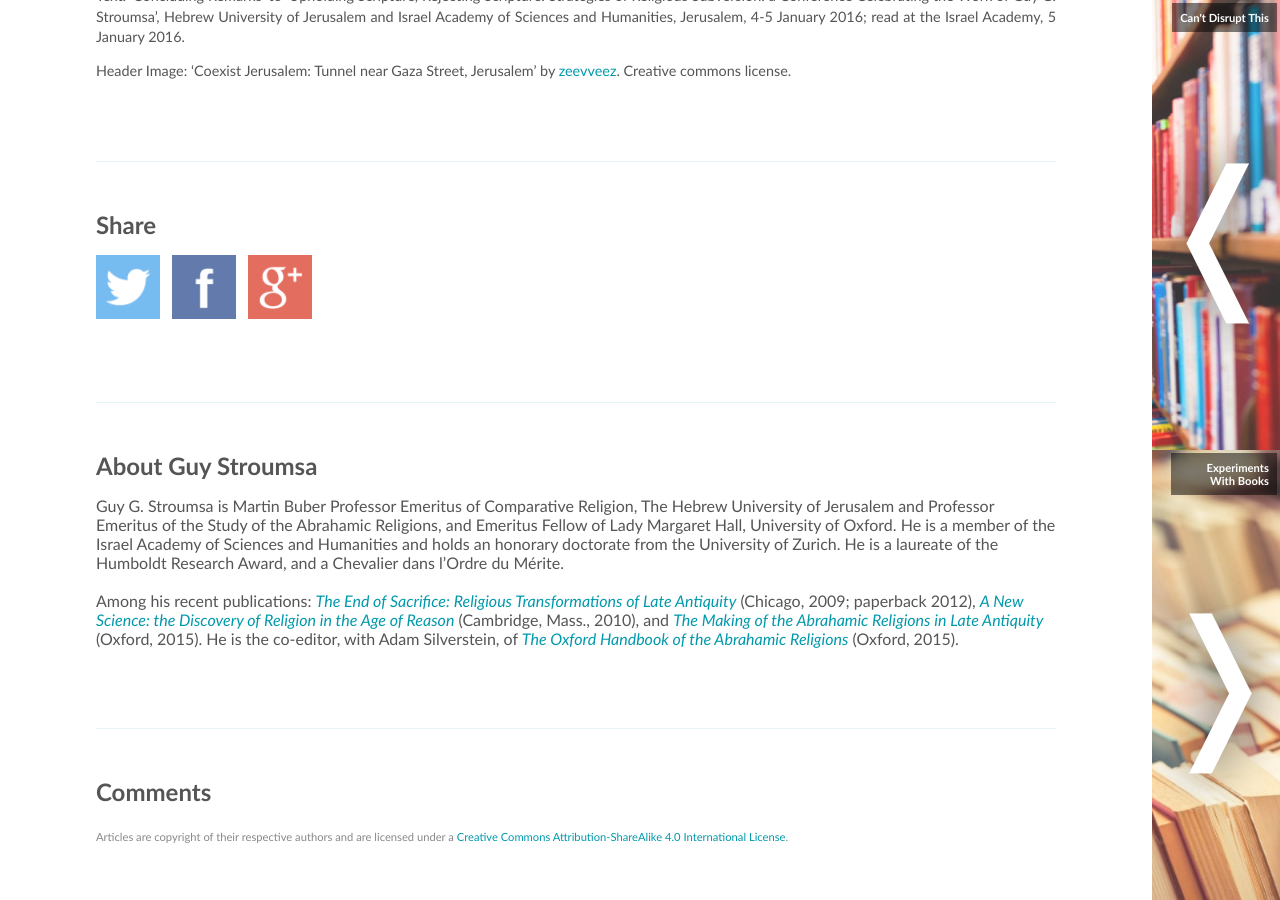
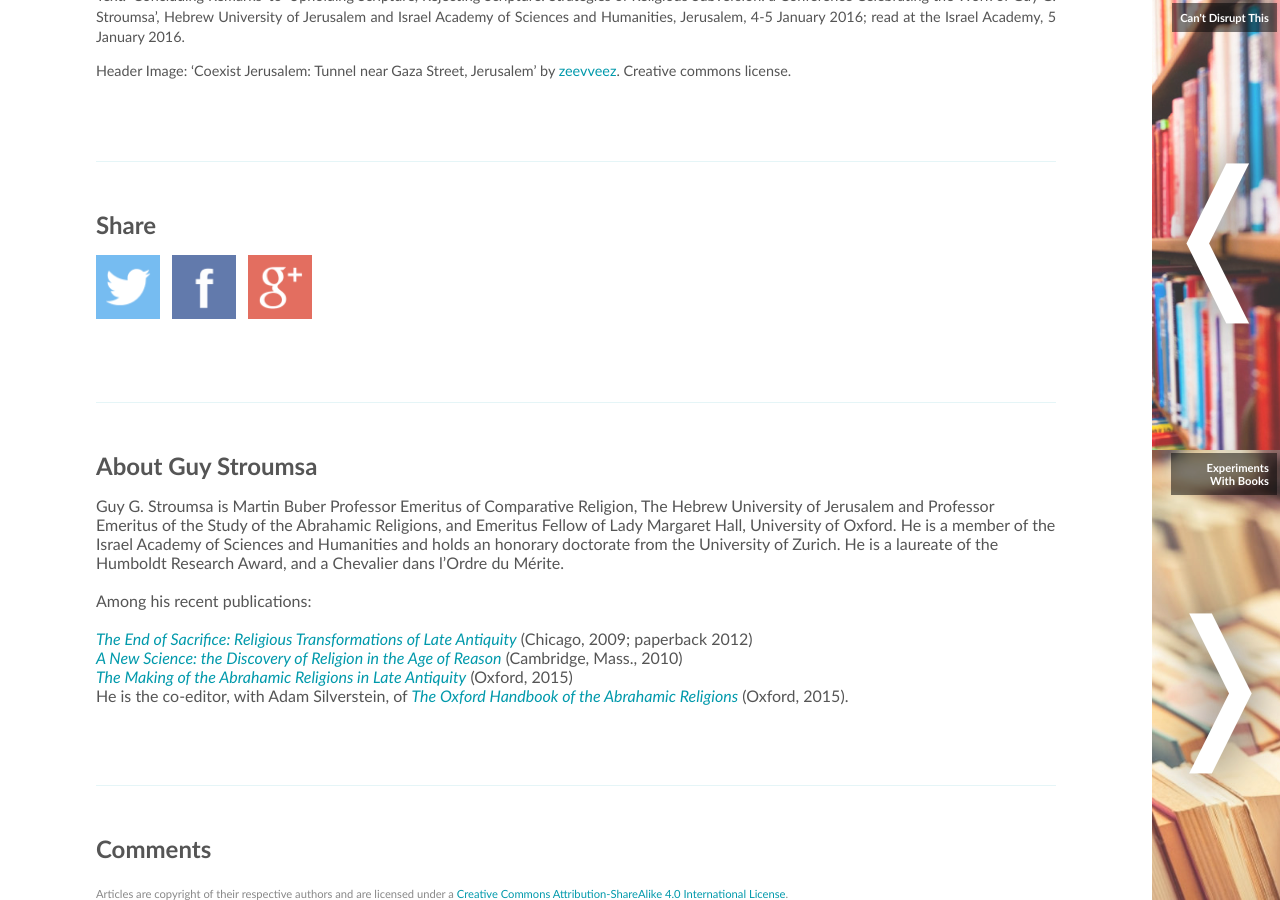
Before and after one commit to uoou/uoou.github.io, a Jekyll site: the page built from _posts/2016-01-09-a-view-from-Jerusalem.md, in a window 1280 px wide and 900 px high, scrolled down 2475 px. Built offline with Jekyll 4.4.1, drawn with Linux system fonts in a browser that asks for light colours; Markdown is read by kramdown in place of the engine named in the settings; comment, search, counter and statistics services are not loaded.

Commit message:
Update _config.yml

```diff
--- a/_config.yml
+++ b/_config.yml
@@ -55,7 +55,7 @@ authors:
             Email: mailto:blah@blah.com
     gstroumsa:
         name: Guy Stroumsa
-        bio: "Guy G. Stroumsa is Martin Buber Professor Emeritus of Comparative Religion, The Hebrew University of Jerusalem and Professor Emeritus of the Study of the Abrahamic Religions, and Emeritus Fellow of Lady Margaret Hall, University of Oxford. He is a member of the Israel Academy of Sciences and Humanities and holds an honorary doctorate from the University of Zurich. He is a laureate of the Humboldt Research Award, and a Chevalier dans l’Ordre du Mérite.<br /><br />Among his recent publications: <em><a href=\"http://www.press.uchicago.edu/ucp/books/book/chicago/E/bo5747718.html\">The End of Sacrifice: Religious Transformations of Late Antiquity</a></em> (Chicago, 2009; paperback 2012), <em><a href=\"http://www.hup.harvard.edu/catalog.php?isbn=9780674048607\">A New Science: the Discovery of Religion in the Age of Reason</a></em> (Cambridge, Mass., 2010), and <em><a href=\"https://global.oup.com/academic/product/the-making-of-the-abrahamic-religions-in-late-antiquity-9780198738862?cc=il&lang=en\">The Making of the Abrahamic Religions in Late Antiquity</a></em> (Oxford, 2015). He is the co-editor, with Adam Silverstein, of <em><a href=\"https://global.oup.com/academic/product/the-oxford-handbook-of-the-abrahamic-religions-9780199697762?cc=il&lang=en\">The Oxford Handbook of the Abrahamic Religions</a></em> (Oxford, 2015)."
+        bio: "Guy G. Stroumsa is Martin Buber Professor Emeritus of Comparative Religion, The Hebrew University of Jerusalem and Professor Emeritus of the Study of the Abrahamic Religions, and Emeritus Fellow of Lady Margaret Hall, University of Oxford. He is a member of the Israel Academy of Sciences and Humanities and holds an honorary doctorate from the University of Zurich. He is a laureate of the Humboldt Research Award, and a Chevalier dans l’Ordre du Mérite.<br /><br />Among his recent publications:<br /><br /><em><a href=\"http://www.press.uchicago.edu/ucp/books/book/chicago/E/bo5747718.html\">The End of Sacrifice: Religious Transformations of Late Antiquity</a></em> (Chicago, 2009; paperback 2012)<br /><em><a href=\"http://www.hup.harvard.edu/catalog.php?isbn=9780674048607\">A New Science: the Discovery of Religion in the Age of Reason</a></em> (Cambridge, Mass., 2010)<br /><em><a href=\"https://global.oup.com/academic/product/the-making-of-the-abrahamic-religions-in-late-antiquity-9780198738862?cc=il&lang=en\">The Making of the Abrahamic Religions in Late Antiquity</a></em> (Oxford, 2015)<br />He is the co-editor, with Adam Silverstein, of <em><a href=\"https://global.oup.com/academic/product/the-oxford-handbook-of-the-abrahamic-religions-9780199697762?cc=il&lang=en\">The Oxford Handbook of the Abrahamic Religions</a></em> (Oxford, 2015)."
 
 # !! You don't need to change any of the configuration flags below !!
 #
```
